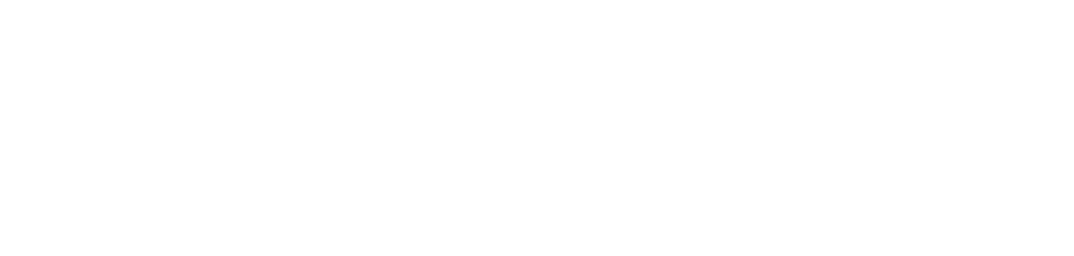
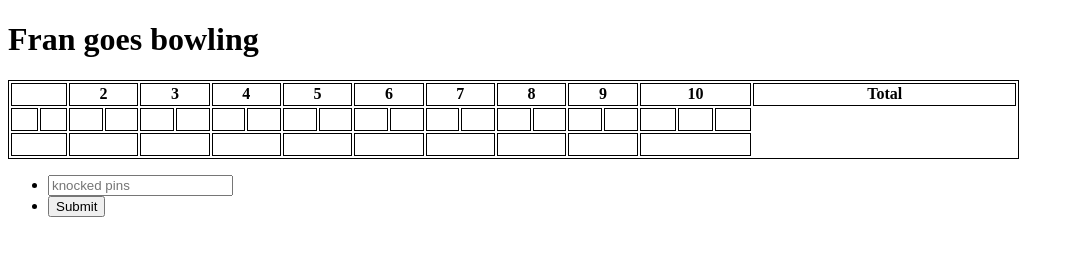
Before and after one commit to fpmrqs/bowling-score, a website: page index.html in a window 1280 px wide. Shown: the whole page, without its empty margins (0-1074 px from the left). Drawn offline with Linux system fonts and the light colour scheme.

Commit message:
added html file with simple bowling score table

```diff
--- a/index.html
+++ b/index.html
@@ -3,10 +3,77 @@
 <head>
   <meta charset="UTF-8">
   <meta http-equiv="X-UA-Compatible" content="IE=edge">
-  <meta name="viewport" content="width=device-width, initial-scale=1.0">
+  <meta name="viewport" content="width=device-width, initial-scale=.0">
+  <link rel="stylesheet" href="./resources/style.css">
+  <!-- <script src="bundle.js" defer></script> -->
   <title>Document</title>
 </head>
 <body>
+  <header>
+  <h1>Fran goes bowling</h1>
+  </header>
+
+  <main>
+    <table class="main-table">
+      <tr>
+        <th class="table-header" colspan="2"></th>
+        <th class="table-header" colspan="2">2</th>
+        <th class="table-header" colspan="2">3</th>
+        <th class="table-header" colspan="2">4</th>
+        <th class="table-header" colspan="2">5</th>
+        <th class="table-header" colspan="2">6</th>
+        <th class="table-header" colspan="2">7</th>
+        <th class="table-header" colspan="2">8</th>
+        <th class="table-header" colspan="2">9</th>
+        <th class="table-header" colspan="3">10</th>
+        <th class="table-header" colspan="2">Total</th>
+      </tr>
+      <tr>
+        <td class="roll-points"></td>
+        <td class="roll-points"></td>
+        <td class="roll-points"></td>
+        <td class="roll-points"></td>
+        <td class="roll-points"></td>
+        <td class="roll-points"></td>
+        <td class="roll-points"></td>
+        <td class="roll-points"></td>
+        <td class="roll-points"></td>
+        <td class="roll-points"></td>
+        <td class="roll-points"></td>
+        <td class="roll-points"></td>
+        <td class="roll-points"></td>
+        <td class="roll-points"></td>
+        <td class="roll-points"></td>
+        <td class="roll-points"></td>
+        <td class="roll-points"></td>
+        <td class="roll-points"></td>
+        <td class="roll-points"></td>
+        <td class="roll-points"></td>
+        <td class="roll-points"></td>
+        <td class="total-points"></td>
+      </tr>
+      <tr>
+        <td class="frame-points" colspan="2"></td>
+        <td class="frame-points" colspan="2"></td>
+        <td class="frame-points" colspan="2"></td>
+        <td class="frame-points" colspan="2"></td>
+        <td class="frame-points" colspan="2"></td>
+        <td class="frame-points" colspan="2"></td>
+        <td class="frame-points" colspan="2"></td>
+        <td class="frame-points" colspan="2"></td>
+        <td class="frame-points" colspan="2"></td>
+        <td class="frame-points" colspan="3"></td>
+      </tr>
+    </table>
+
+    <ul class="nav_fields">
+      <li><input type="text" id="pins-input" placeholder="knocked pins" /></li>
+      <li><button id="submit-button">Submit</button></li>
+    </ul>
+  </main>
+
+  <footer>
+  </footer>
 
 </body>
 </html>
--- /dev/null
+++ b/resources/style.css
@@ -0,0 +1,11 @@
+.main-table {
+  border: 1px solid black;
+  width: 80%;
+  empty-cells: show;
+}
+
+.table-header, .roll-points, .frame-points {
+  border: 1px solid black;
+  text-align: center;
+  height: 1.2em;
+}
```
